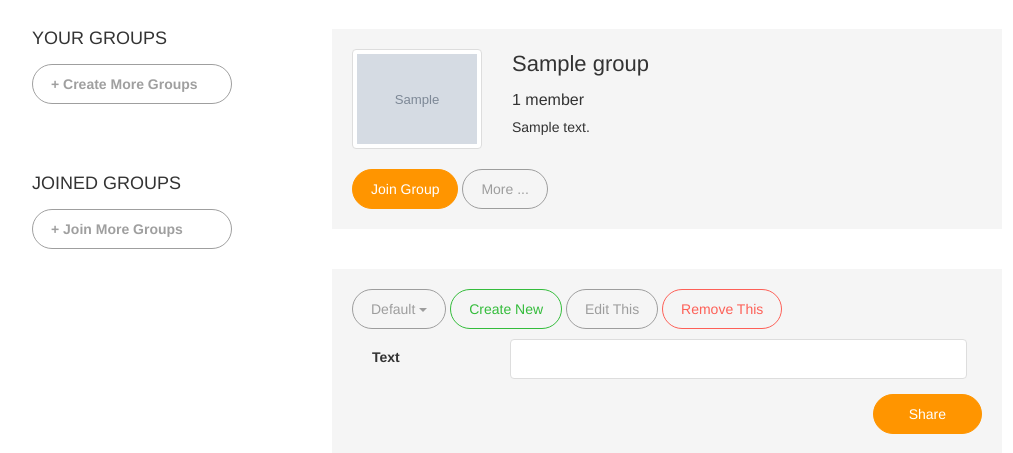
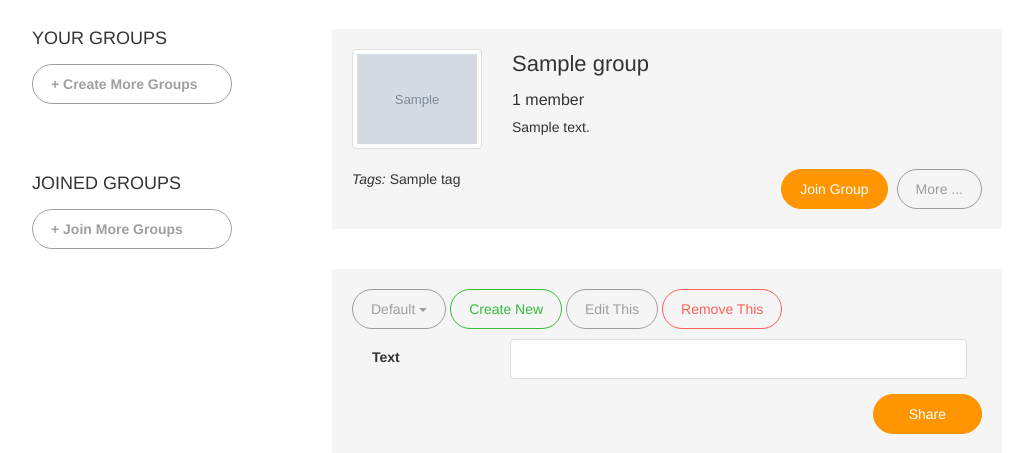
Before and after one commit to bounswe/bounswe2017group5, a Django app: template api/interestr/website/templates/website/group-details.html in a window 1280 px wide. Shown: the part 71-524 px from the top of the page, without its empty margins (38-1051 px from the left). Run offline with Django 3.2, Linux system fonts and the light colour scheme; the template is opened without the code that fills it: most values are stand-ins (such as "Sample title", 1, 10 or a date in 2020); grey boxes marked "Sample" are stand-in pictures; some libraries are stand-ins or nearby versions; some web fonts are replaced.

Commit message:
show the tags on group details page

```diff
--- a/api/interestr/website/templates/website/group-details.html
+++ b/api/interestr/website/templates/website/group-details.html
@@ -82,6 +82,13 @@
           </div>
         </div>
 
+        <div class="footer">
+          <div class="tags">
+            <i>Tags: </i>
+            {% for tag in group.tags.all %}
+              <span class="tag" data-toggle="tooltip" title="{{ tag.description }}">{{ tag.label }}</span>
+            {% endfor %}
+          </div>
           <div class="buttons">
             <div id="leaveJoinButton" class="btn btn-round btn-fill" onclick="leave_join_group()"></div>
             <div class="btn btn-round">More ...</div>
@@ -122,6 +129,7 @@
                 }
               }
               </script>
+          </div>
         </div>
       </div>
 
```
Lines whose indentation alone changed are shown as unchanged.
